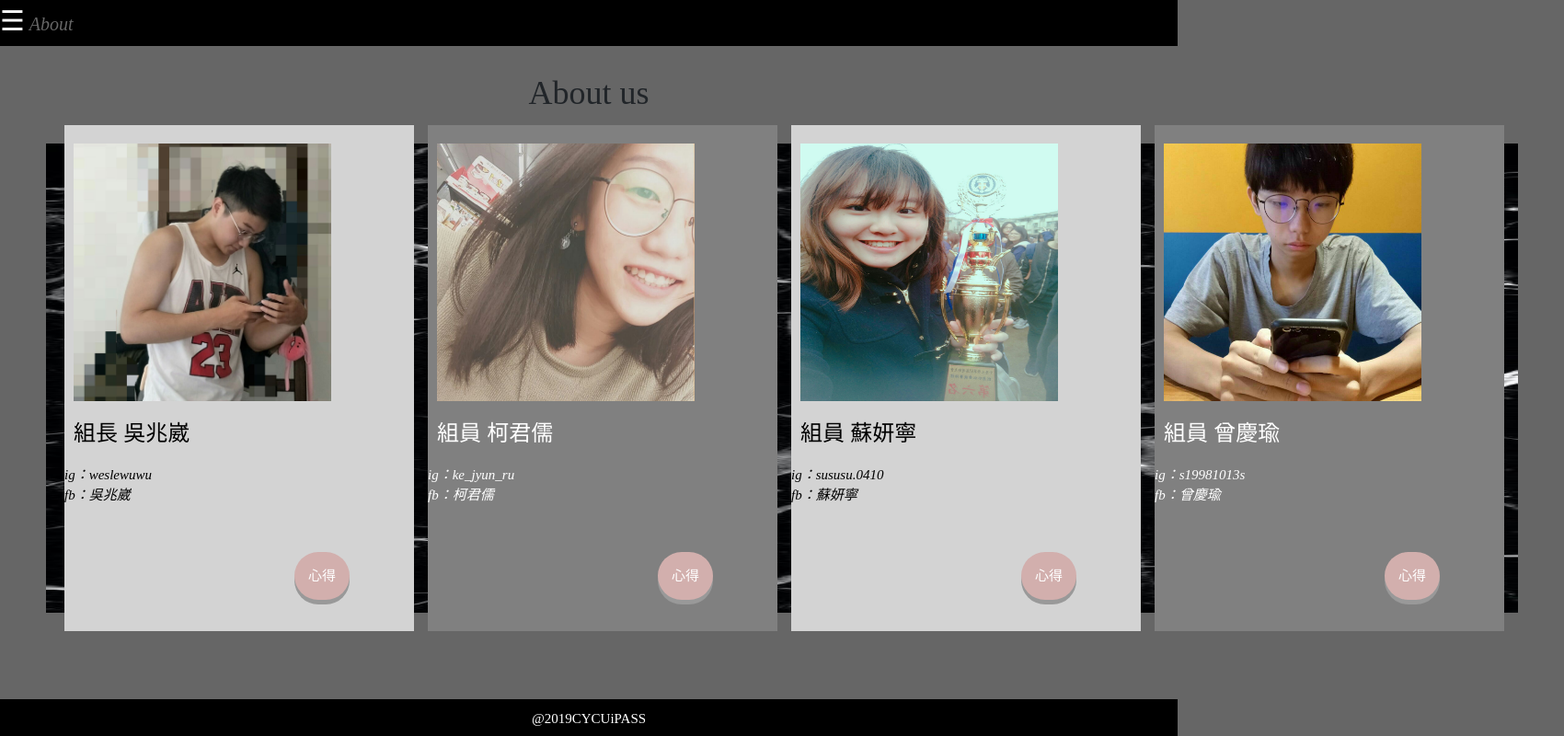
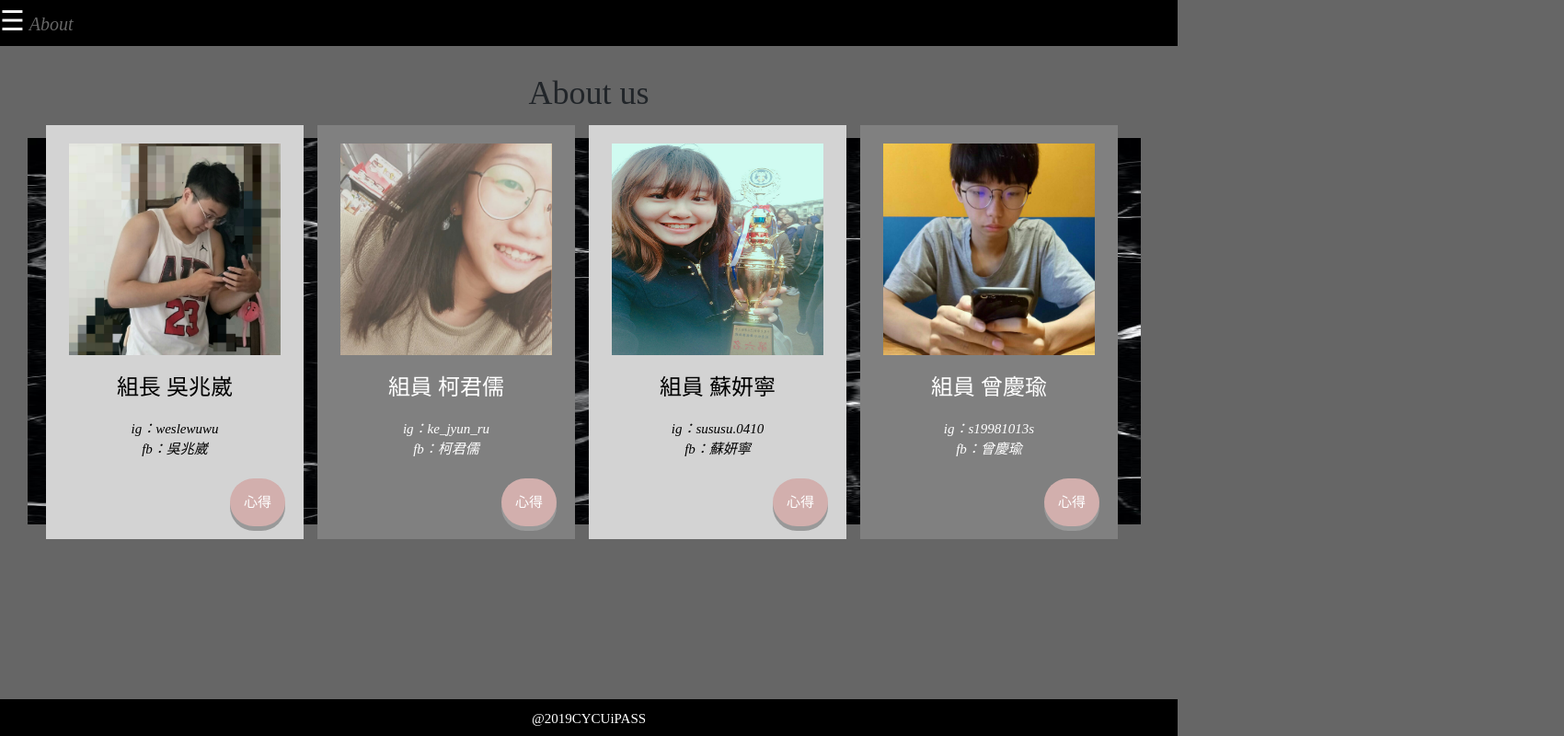
Before and after one commit to yenninglala/Demo, a plain HTML site: page about.html in a window 1280 px wide. Shown: the whole page at 92% size, 1700 px wide, since content can reach past the window. Drawn offline with nearby package versions, Linux system fonts and the light colour scheme.

Commit message:
Add files via upload

```diff
--- a/css/style_about.css
+++ b/css/style_about.css
@@ -89,8 +89,8 @@ right: 35px;
 input.about_button
 {
 display: inline-block;
-margin-top: 50px;
-margin-left: 250px;
+margin-top: 20px;
+margin-left: 180px;
 padding: 15px;
 font-size: 15px;
 cursor: pointer;
@@ -112,8 +112,8 @@ transform: translateY(4px);
 div.about_about1{
 background-color: lightgray;
 color: black;
-width:380px;
-height:550px;
+width:280px;
+height:450px;
 }
 div.about_about1:hover {
 box-shadow: 5px 9px 4px gray;
@@ -121,8 +121,8 @@ box-shadow: 5px 9px 4px gray;
 div.about_about2{
 background-color: gray;
 color: white;
-width:380px;
-height:550px;
+width:280px;
+height:450px;
 }
 div.about_about2:hover {
 box-shadow: 5px 9px 4px black;
@@ -131,14 +131,14 @@ div.about_container{
 columns: 4;
 padding:20px 50px;
 position: absolute;
-left:20px;
+text-align: center;
 }
 h3.about{
 padding: 10px;
 }
 img.about_p{
-width:300px;
-height: 300px;
+width:250px;
+height: 250px;
 padding: 20px 10px 0px 10px;
 }
 p.about{
@@ -156,7 +156,8 @@ color: white;
 img.about_p2{
 position: absolute;
 z-index:-1;
-width:1700px;
-height:550px;
-padding:40px 50px 0px;
+width:1210px;
+height:420px;
+left: 30px;
+top: 150px;
 }
```
Also changed, not shown: css/style_contact.css (+15 -1 lines).
